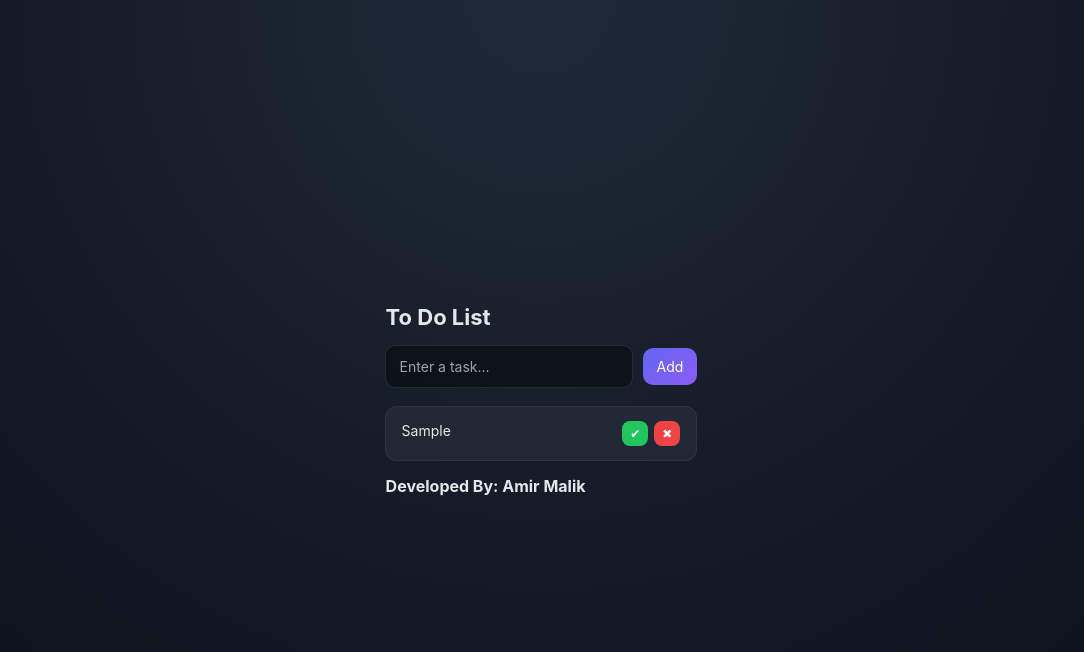
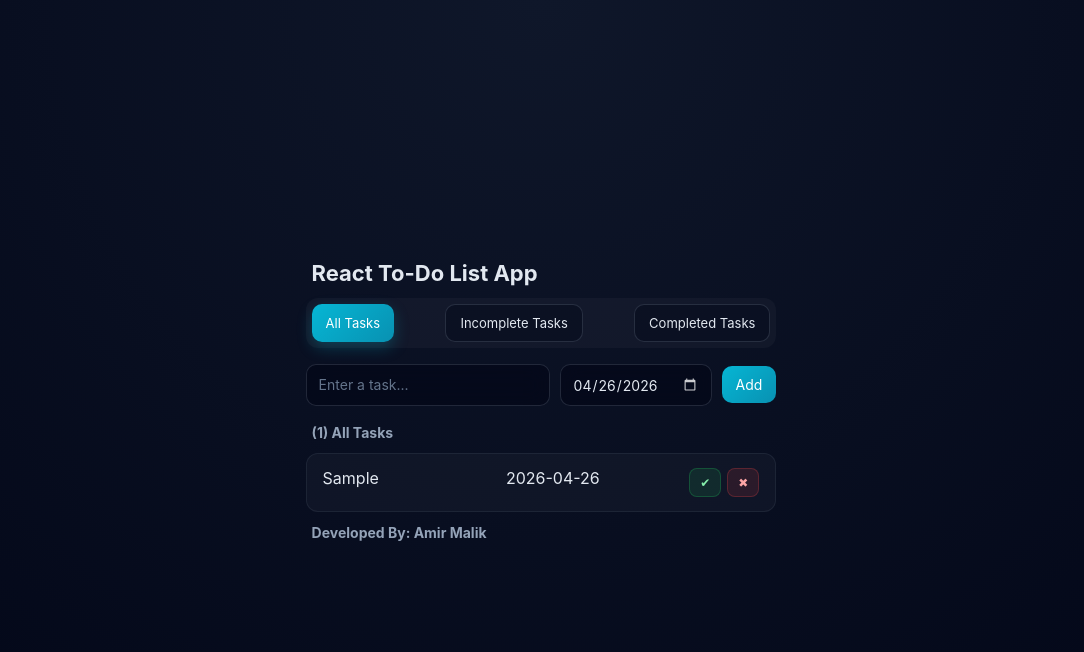
Before and after one commit to amirmalik798/react-todo-list-app, a React (Vite) app: page / in a window 1280 px wide. Both pictures are taken after typing "Sample" into the empty fields and a click on the button "Add". Shown: the top 652 px of the page, without its empty margins (99-1183 px from the left). Built offline with nearby package versions, Linux system fonts and the light colour scheme.

Commit message:
second-commit

```diff
--- a/package.json
+++ b/package.json
@@ -11,7 +11,8 @@
   },
   "dependencies": {
     "react": "^19.2.5",
-    "react-dom": "^19.2.5"
+    "react-dom": "^19.2.5",
+    "react-router-dom": "^7.14.2"
   },
   "devDependencies": {
     "@eslint/js": "^10.0.1",
--- a/src/App.jsx
+++ b/src/App.jsx
@@ -5,11 +5,13 @@ import heroImg from './assets/hero.png'
 import './styles.css'
 import TaskList from './components/TaskList'
 import TaskForm from './components/TaskForm'
+import Controls from './components/Controls'
 
 function App() {
   const [tasks, setTasks] = useState(() =>
   JSON.parse(localStorage.getItem("tasks")) || []
   );
+  const [queryType, setQueryType] = useState("All Tasks");
 
   function taskAlreadyExists(taskTitle) {
     return tasks.some((task) => {
@@ -17,10 +19,11 @@ function App() {
     });
   }
 
-  function addNewTask(taskTitle) {
+  function addNewTask(taskTitle, taskDate) {
     const newTask = {
       id: crypto.randomUUID(),
       taskTitle: taskTitle,
+      taskDate: taskDate,
       completed: false
     }
     setTasks((prev) => {
@@ -39,18 +42,39 @@ function App() {
       return task.id === taskToToggle.id ? {...task, completed: !task.completed } : task;
     }));
   }
+
+  function clearAllTasks() {
+    setTasks([]);
+  }
+
+  function getFilteredTasks() {
+    if (queryType === 'All Tasks') {
+      return tasks;
+    }
+    else if (queryType === 'Incomplete Tasks') {
+      return tasks.filter((task) => task.completed === false);
+    }
+    else {
+      return tasks.filter((task) => task.completed)
+    }
+  }
+
   useEffect(() => {
     localStorage.setItem('tasks', JSON.stringify(tasks));
   }, [tasks]);
 
   return (
     <>
-    <h2>To Do List</h2>
+      <>
+    <h2>React To-Do List App</h2>
+    <Controls clearAllTasks={clearAllTasks}  queryType={queryType} setQueryType={setQueryType}/>
+     <TaskForm taskAlreadyExists={taskAlreadyExists} addNewTask={addNewTask} setQueryType={setQueryType}></TaskForm>
 
-     <TaskForm taskAlreadyExists={taskAlreadyExists} addNewTask={addNewTask}></TaskForm>
-     <TaskList tasks={tasks} deleteTask={deleteTask} toggleTask={toggleTask}/>
+     <h4>({getFilteredTasks().length}) {queryType}</h4>
+     <TaskList tasks={getFilteredTasks()} deleteTask={deleteTask} toggleTask={toggleTask}/>
 
      <h4>Developed By: Amir Malik</h4>
+     </>
     </>
   )
 }
--- /dev/null
+++ b/src/components/Controls.jsx
@@ -0,0 +1,14 @@
+
+
+function Controls({clearAllTasks, setQueryType, queryType}) {
+    return(
+        <div className="controls">
+            <button className={`control-btn ${queryType === "All Tasks" ? "active" : ""}`}
+             onClick={() => setQueryType('All Tasks')}>All Tasks</button>
+            <button className={`control-btn ${queryType === "Incomplete Tasks" ? "active" : ""}`} onClick={() => {setQueryType('Incomplete Tasks')}}>Incomplete Tasks</button>
+            <button className={`control-btn ${queryType === "Completed Tasks" ? "active" : ""}`} onClick={() => setQueryType('Completed Tasks')}>Completed Tasks</button>
+        </div>
+    )
+}
+
+export default Controls;
--- a/src/components/TaskForm.jsx
+++ b/src/components/TaskForm.jsx
@@ -1,12 +1,14 @@
-import { useState } from "react";
+import { useState, useEffect } from "react";
 
 
-function TaskForm({addNewTask, taskAlreadyExists}) {
+function TaskForm({addNewTask, taskAlreadyExists, setQueryType}) {
     const [newTask, setNewTask] = useState("");
+    const [newDate, setNewDate] = useState("");
     const [error, setError] = useState(null);
 
     function handleSubmit(e) {
         e.preventDefault();
+        setQueryType("All Tasks");
         if (!newTask || newTask.trim() === "") {
             setError("Error: Please Provide Title For New Task.");
             return;
@@ -15,10 +17,19 @@ function TaskForm({addNewTask, taskAlreadyExists}) {
             setError("Error: Task With Same Title Already Exists.");
             return;
         }
-        addNewTask(newTask);
+        addNewTask(newTask, newDate);
         setError(null);
         setNewTask("");
     }
+
+    useEffect(() => {
+    const today = new Date();
+    const yyyy = today.getFullYear();
+    const mm = String(today.getMonth() + 1).padStart(2, "0"); // Months start at 0
+    const dd = String(today.getDate()).padStart(2, "0");
+    setNewDate(`${yyyy}-${mm}-${dd}`);
+    }, []);
+    const today = new Date().toISOString().split("T")[0];
 
     return (
      <form className="todo-form" onSubmit={handleSubmit}>
@@ -29,9 +40,13 @@ function TaskForm({addNewTask, taskAlreadyExists}) {
             onChange={(e) => setNewTask(e.target.value)}
             placeholder="Enter a task..."
             />
+            <input type="date"
+            value={newDate} min={today}
+            onChange={(e) => setNewDate(e.target.value)}/>
             <button className="add-btn" type="submit">
             Add
             </button>
+
         </div>
         {error && <span className="error">{error}</span>}
     </form>
--- a/src/components/TaskItem.jsx
+++ b/src/components/TaskItem.jsx
@@ -5,6 +5,7 @@ function TaskItem({task, deleteTask, toggleTask}) {
     return (
         <li className={`todo-item ${task.completed ? "completed" : ""}`}>
             <span className="todo-text">{task.taskTitle}</span>
+            <span className='todo-text'>{task.taskDate}</span>
             <div className="actions">
                 <button className="btn complete-btn" onClick={() => {
                     toggleTask(task)
--- a/src/styles.css
+++ b/src/styles.css
@@ -13,8 +13,8 @@ body {
   align-items: center;
   justify-content: center;
 
-  background: radial-gradient(circle at top, #1f2937, #0b0f19);
-  color: #e5e7eb;
+  background: radial-gradient(circle at top, #0f172a, #020617);
+  color: #e2e8f0;
 
   padding: 20px;
 }
@@ -31,37 +31,33 @@ body {
   }
 }
 
-/* APP CONTAINER (COMPACT MODERN) */
+/* APP */
 .app {
   width: 100%;
   max-width: 520px;
   padding: 22px;
 
-  background: rgba(255, 255, 255, 0.06);
+  background: rgba(255, 255, 255, 0.04);
   border: 1px solid rgba(255, 255, 255, 0.08);
-  backdrop-filter: blur(12px);
+  backdrop-filter: blur(14px);
 
   border-radius: 16px;
-  box-shadow: 0 12px 25px rgba(0, 0, 0, 0.5);
+  box-shadow: 0 12px 30px rgba(0, 0, 0, 0.6);
 }
 
-/* HEADINGS (ANIMATED) */
+/* HEADINGS */
+h2, h3, h4 {
+  margin: 12px 6px;
+  animation: fadeSlideIn 0.5s ease-out;
+}
+
 h2 {
-  text-align: left;
   font-size: 22px;
-  margin-top: 15px;
-  margin-bottom: 15px;
-  margin-left: 1px;
-  animation: fadeSlideIn 0.6s ease-out;
 }
 
 h4 {
-  text-align: left;
-  font-size: 16px;
-  margin-top: 15px;
-  margin-bottom: 15px;
-  margin-left: 1px;
-  animation: fadeSlideIn 0.6s ease-out;
+  font-size: 14px;
+  color: #94a3b8;
 }
 
 /* FORM */
@@ -76,41 +72,50 @@ h4 {
 .input-row {
   display: flex;
   gap: 10px;
-  width: 100%;
   align-items: center;
 }
 
-/* INPUT */
-.todo-input {
+/* INPUTS + DATE */
+.todo-input,
+input[type="date"] {
   flex: 1;
-  min-width: 0;
+  height: 42px;
 
-  padding: 12px 14px;
+  padding: 10px 12px;
   font-size: 14px;
 
   border-radius: 10px;
-  border: 1px solid rgba(255, 255, 255, 0.1);
+  border: 1px solid rgba(148, 163, 184, 0.2);
 
-  background: rgba(0, 0, 0, 0.4);
-  color: #f3f4f6;
+  background: rgba(2, 6, 23, 0.6);
+  color: #e2e8f0;
 
   outline: none;
-  transition: 0.3s;
+  transition: all 0.2s ease;
+
+  backdrop-filter: blur(10px);
 }
 
 .todo-input::placeholder {
-  color: #9ca3af;
+  color: #64748b;
 }
 
-.todo-input:focus {
-  border-color: #6366f1;
-  box-shadow: 0 0 0 3px rgba(99, 102, 241, 0.2);
+/* FOCUS */
+.todo-input:focus,
+input[type="date"]:focus {
+  border-color: #06b6d4;
+  box-shadow: 0 0 0 3px rgba(6, 182, 212, 0.2);
 }
 
-/* BUTTON */
+/* DATE ICON */
+input[type="date"]::-webkit-calendar-picker-indicator {
+  filter: invert(1);
+  opacity: 0.8;
+  cursor: pointer;
+}
+
+/* ADD BUTTON */
 .add-btn {
-  flex-shrink: 0;
-
   padding: 10px 14px;
   font-size: 14px;
 
@@ -118,38 +123,32 @@ h4 {
   border: none;
   cursor: pointer;
 
-  background: linear-gradient(135deg, #6366f1, #8b5cf6);
+  background: linear-gradient(135deg, #06b6d4, #0891b2);
   color: white;
 
-  transition: 0.3s;
+  transition: all 0.2s ease;
 }
 
 .add-btn:hover {
   transform: translateY(-1px);
-  box-shadow: 0 8px 15px rgba(99, 102, 241, 0.25);
+  box-shadow: 0 8px 18px rgba(6, 182, 212, 0.25);
 }
 
 /* ERROR */
 .error {
-  color: #fff;
-  background: rgba(239, 68, 68, 0.15);
-  border: 1px solid rgba(239, 68, 68, 0.4);
-
   padding: 10px 12px;
   border-radius: 10px;
 
   font-size: 13px;
-  font-weight: 500;
 
-  margin-top: 8px;
+  background: rgba(239, 68, 68, 0.15);
+  border: 1px solid rgba(239, 68, 68, 0.3);
+  color: #fecaca;
 
-  display: inline-block;
-  width: 100%;
-
-  animation: shake 0.2s ease-in-out, fadeSlideIn 0.3s ease-out;
+  animation: fadeSlideIn 0.3s ease;
 }
 
-/* TODO LIST */
+/* TASK LIST */
 .todo-list {
   list-style: none;
   display: flex;
@@ -157,121 +156,182 @@ h4 {
   gap: 10px;
 }
 
-/* TODO ITEM */
+/* TASK ITEM */
 .todo-item {
   display: flex;
   justify-content: space-between;
-  align-items: flex-start;
-
   gap: 10px;
-  width: 100%;
 
   padding: 14px 16px;
-  font-size: 14px;
-
   border-radius: 12px;
 
-  background: rgba(255, 255, 255, 0.05);
-  border: 1px solid rgba(255, 255, 255, 0.06);
+  background: rgba(255, 255, 255, 0.03);
+  border: 1px solid rgba(148, 163, 184, 0.1);
 
-  transition: 0.3s;
+  transition: all 0.2s ease;
 
-  animation: fadeSlideIn 0.4s ease-out;
+  animation: fadeSlideIn 0.4s ease;
 }
 
 .todo-item:hover {
-  background: rgba(255, 255, 255, 0.08);
+  background: rgba(255, 255, 255, 0.06);
 }
 
-/* TEXT (WRAPPING FIXED) */
-.todo-text {
-  flex: 1;
-  min-width: 0;
-
-  white-space: normal;
-  overflow-wrap: break-word;
-
-  font-size: 14px;
-  line-height: 1.4;
-
-  color: #e5e7eb;
-}
-
+/* COMPLETED */
 .todo-item.completed {
   background: rgba(34, 197, 94, 0.08);
-  border-color: rgba(34, 197, 94, 0.3);
+  border-color: rgba(34, 197, 94, 0.25);
 }
 
 .todo-item.completed .todo-text {
   text-decoration: line-through;
-  color: #9ca3af;
-  opacity: 0.7;
+  color: #94a3b8;
 }
 
-.todo-item.completed {
-  transform: scale(0.98);
+/* TEXT */
+.todo-text {
+  flex: 1;
+  word-break: break-word;
 }
 
-.todo-item,
-.todo-text {
-  transition: 0.3s ease;
-}
 /* ACTIONS */
 .actions {
   display: flex;
   gap: 6px;
-  flex-shrink: 0;
 }
 
-/* BUTTONS */
+/* BASE BUTTON */
 .btn {
-  border: none;
-  padding: 5px 8px;
+  padding: 6px 10px;
+  font-size: 12px;
+
   border-radius: 8px;
+  border: 1px solid transparent;
+
   cursor: pointer;
-  font-size: 12px;
-  transition: 0.3s;
+  position: relative;
+  overflow: hidden;
+
+  transition: all 0.18s ease;
+}
+
+/* PRESS EFFECT */
+.btn:active {
+  transform: translateY(1px) scale(0.97);
+}
+
+/* SHINE EFFECT */
+.btn::before {
+  content: "";
+  position: absolute;
+  top: 0;
+  left: -100%;
+  width: 100%;
+  height: 100%;
+
+  background: linear-gradient(
+    120deg,
+    transparent,
+    rgba(255, 255, 255, 0.15),
+    transparent
+  );
+
+  transition: 0.4s;
+}
+
+.btn:hover::before {
+  left: 100%;
 }
 
 /* COMPLETE */
 .complete-btn {
-  background: #22c55e;
-  color: white;
+  background: rgba(34, 197, 94, 0.12);
+  color: #86efac;
+  border-color: rgba(34, 197, 94, 0.25);
 }
 
 .complete-btn:hover {
-  background: #16a34a;
+  background: rgba(34, 197, 94, 0.2);
+  box-shadow: 0 6px 18px rgba(34, 197, 94, 0.18);
+  transform: translateY(-1px);
 }
 
 /* DELETE */
 .delete-btn {
-  background: #ef4444;
-  color: white;
+  background: rgba(239, 68, 68, 0.12);
+  color: #fca5a5;
+  border-color: rgba(239, 68, 68, 0.25);
 }
 
 .delete-btn:hover {
-  background: #dc2626;
+  background: rgba(239, 68, 68, 0.2);
+  box-shadow: 0 6px 18px rgba(239, 68, 68, 0.18);
+  transform: translateY(-1px);
+}
+
+/* CONTROLS */
+.controls {
+  display: flex;
+  gap: 10px;
+  flex-wrap: wrap;
+  justify-content: space-between;
+  padding: 6px;
+  border-radius: 12px;
+
+  background: rgba(255, 255, 255, 0.03);
+  margin-bottom: 16px;
+}
+
+/* CONTROL BUTTONS */
+.control-btn {
+  padding: 10px 14px;
+  font-size: 13px;
+
+  border-radius: 10px;
+  border: 1px solid rgba(148, 163, 184, 0.2);
+
+  background: rgba(2, 6, 23, 0.4);
+  color: #e2e8f0;
+
+  cursor: pointer;
+  transition: all 0.2s ease;
+}
+
+.control-btn:hover {
+  background: rgba(6, 182, 212, 0.1);
+  transform: translateY(-1px);
+}
+
+/* ACTIVE FILTER */
+.control-btn.active {
+  background: linear-gradient(135deg, #06b6d4, #0891b2);
+  border: none;
+  color: white;
+
+  box-shadow: 0 6px 15px rgba(6, 182, 212, 0.25);
 }
 
 /* EMPTY STATE */
 .empty {
   text-align: center;
-  color: #9ca3af;
-  font-size: 14px;
-  margin-top: 10px;
+  color: #64748b;
 }
 
 /* RESPONSIVE */
 @media (max-width: 600px) {
-  .app {
-    max-width: 100%;
-  }
-
   .input-row {
     flex-direction: column;
   }
 
-  .add-btn {
+  .todo-input, input[type="date"] {
     width: 100%;
   }
+
+  .add-btn{
+    width: 100%;
+  }
+
+  .control-btn {
+    width: 30%;
+  }
 }
```
Also changed, not shown: src/components/IncompleteTasks.jsx (added, +7 -0 lines), src/components/Root.jsx (added, +8 -0 lines), 1 other file (tests, documents, lock files or other folders).
